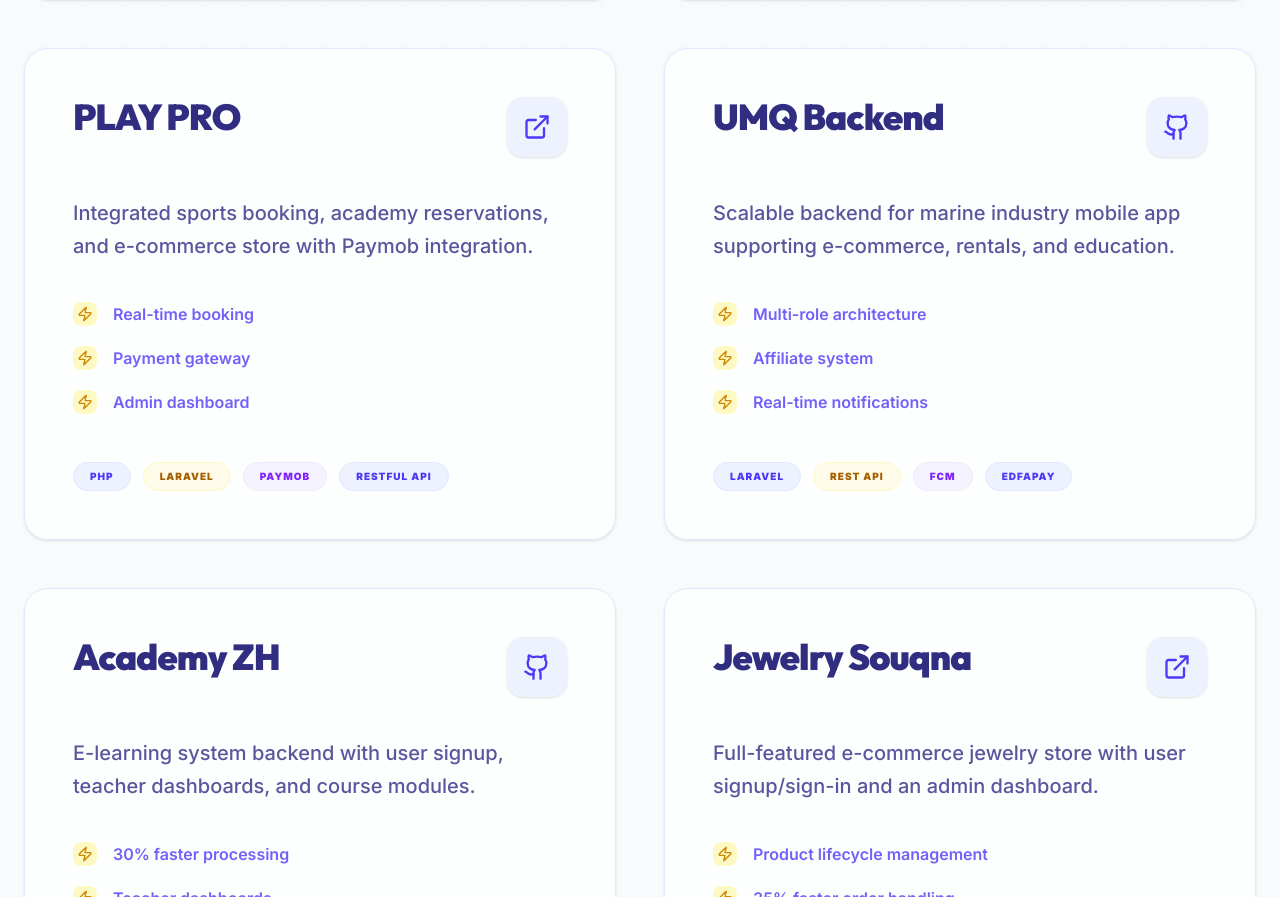
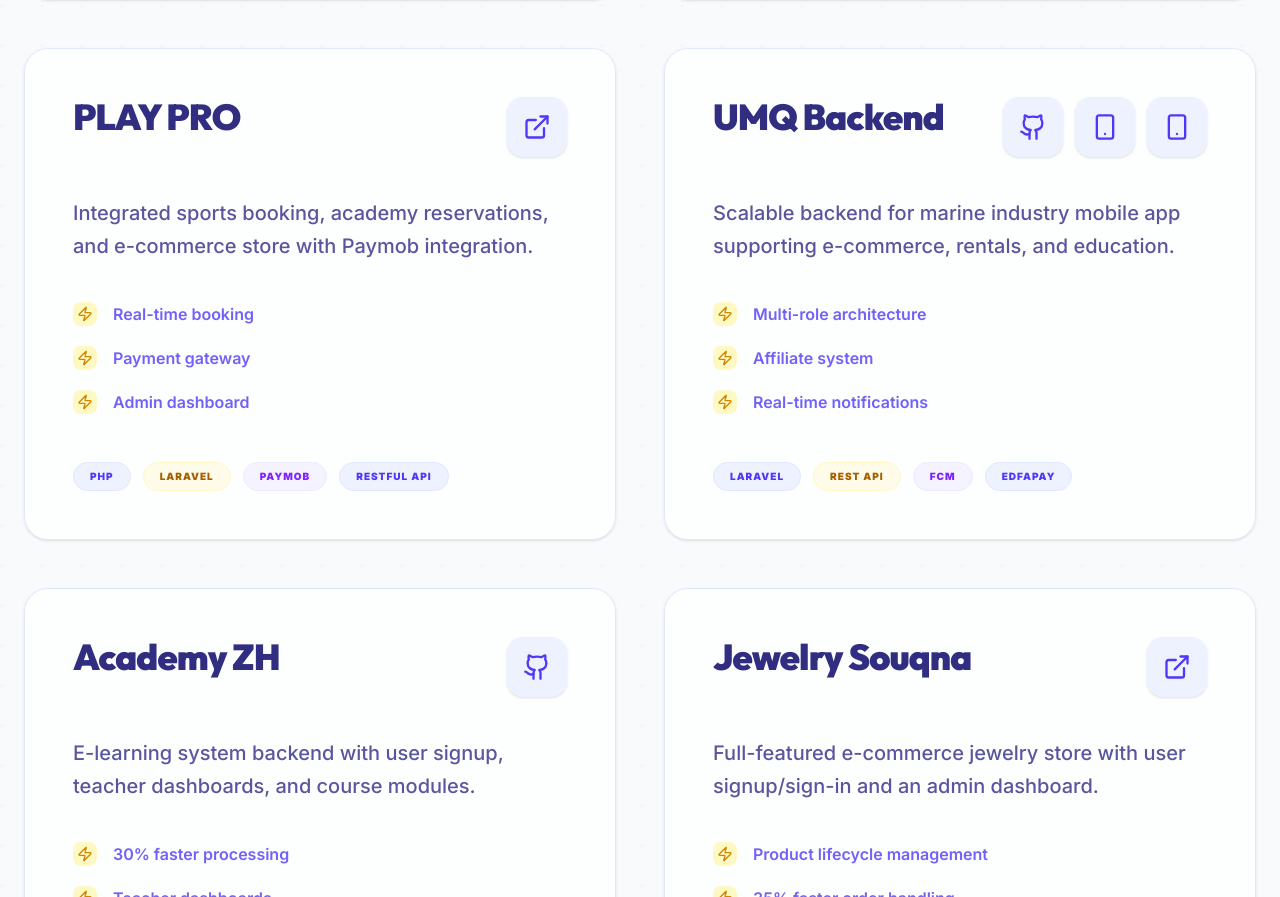
Before and after one commit to raghdahelmy/portfolio, a React (Vite) app: page / in a window 1280 px wide. Shown: the part 3636-4533 px from the top of the page. Built offline with nearby package versions, Linux system fonts and the light colour scheme.

Commit message:
add download link umq ios and andriod

```diff
--- a/src/App.tsx
+++ b/src/App.tsx
@@ -16,7 +16,8 @@ import {
   X,
   ArrowRight,
   Download,
-  Zap
+  Zap,
+  Smartphone
 } from 'lucide-react';
 import { NAV_LINKS, SKILLS, PROJECTS, EXPERIENCE, EDUCATION, PHILOSOPHY } from './constants';
 
@@ -360,6 +361,16 @@ const Projects = () => {
                     <ExternalLink className="w-7 h-7" />
                   </a>
                 )}
+                {'androidLink' in project && project.androidLink && (
+                  <a href={project.androidLink} target="_blank" className="p-4 bg-indigo-50 hover:bg-indigo-600 hover:text-white rounded-2xl transition-all hover:scale-110 text-indigo-600 shadow-sm" title="Play Store (Android)">
+                    <Smartphone className="w-7 h-7" />
+                  </a>
+                )}
+                {'iosLink' in project && project.iosLink && (
+                  <a href={project.iosLink} target="_blank" className="p-4 bg-indigo-50 hover:bg-indigo-600 hover:text-white rounded-2xl transition-all hover:scale-110 text-indigo-600 shadow-sm" title="App Store (iOS)">
+                    <Smartphone className="w-7 h-7" />
+                  </a>
+                )}
               </div>
                 </div>
                 <p className="text-indigo-900/80 mb-10 leading-relaxed text-xl font-medium">
--- a/src/constants.tsx
+++ b/src/constants.tsx
@@ -76,6 +76,8 @@ export const PROJECTS = [
     description: 'Scalable backend for marine industry mobile app supporting e-commerce, rentals, and education.',
     tags: ['Laravel', 'REST API', 'FCM', 'EdfaPay'],
     link: 'https://github.com/raghdahelmy/UMQ-Backend',
+    androidLink: 'https://play.google.com/store/apps/details?id=umq.app.umq&hl=en',
+    iosLink: 'https://apps.apple.com/eg/app/umq/id6451067608',
     features: ['Multi-role architecture', 'Affiliate system', 'Real-time notifications']
   },
   {
```
